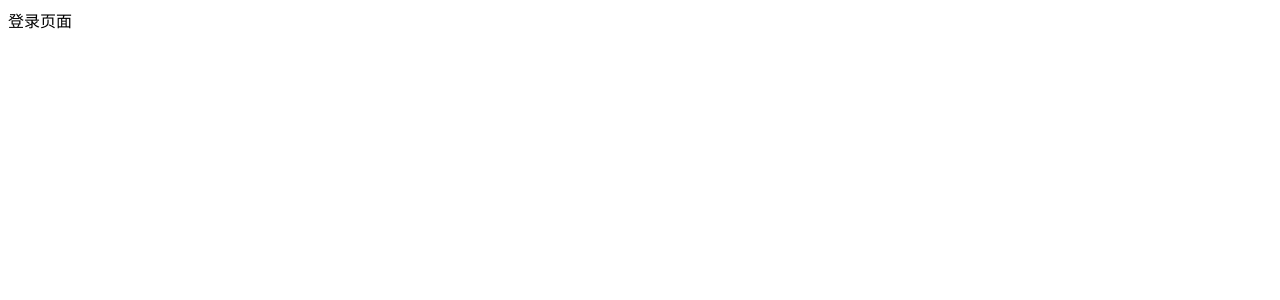
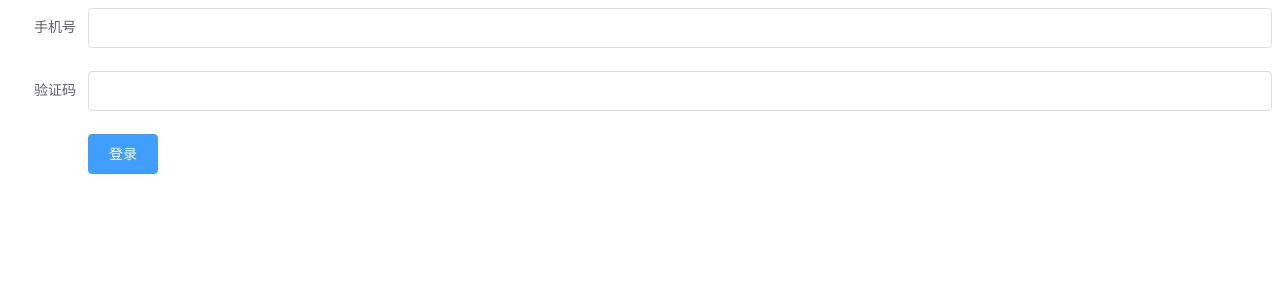
Before and after one commit to haobinbin-11/toutiao-hezi, a Vue app: page /#/login in a window 1280 px wide. Shown: the top 300 px of the page. Built offline with nearby package versions, Linux system fonts and the light colour scheme.

Commit message:
Vue-登录-页面布局-使用from表单

```diff
--- a/src/router/index.js
+++ b/src/router/index.js
@@ -1,6 +1,12 @@
 import Vue from 'vue'
 import VueRouter from 'vue-router'
 // 加载登录组件
+// 在 VueCli 创建的项目中 @ 表示 src 目录
+// 它是src 目录的路径别名
+// 好处就是 它不受当前路径影响
+// 注意 @就是 src 路径 后面别忘了写那个斜杠
+// 使用建议   如果加载的资源路径就在当前目录下 正常写
+//        如果需要进行父级路径查找的 都使用 @
 import Login from '@/views/login'
 
 Vue.use(VueRouter)
--- a/src/views/login/index.vue
+++ b/src/views/login/index.vue
@@ -1,5 +1,20 @@
 <template>
-  <div class="login-container">登录页面</div>
+<!-- el-from表单组件
+  每个表单都必须使用 el-from-item 组件包裹
+  -->
+  <div class="login-container">
+    <el-form ref="form" :model="user" label-width="80px">
+  <el-form-item label="手机号">
+    <el-input v-model="user.name"></el-input>
+  </el-form-item>
+  <el-form-item label="验证码">
+  <el-input v-model="user.code"></el-input>
+  </el-form-item>
+  <el-form-item>
+    <el-button type="primary" @click="onSubmit">登录</el-button>
+  </el-form-item>
+</el-form>
+  </div>
 </template>
 <script>
 export default {
@@ -8,6 +23,22 @@ export default {
   props: {},
   data () {
     return {
+      user: {
+        name: '',
+        code: '',
+        region: '',
+        date1: '',
+        date2: '',
+        delivery: false,
+        type: [],
+        resource: '',
+        desc: ''
+      }
+    }
+  },
+  methods: {
+    onSubmit () {
+      console.log('submit!')
     }
   }
 
```
